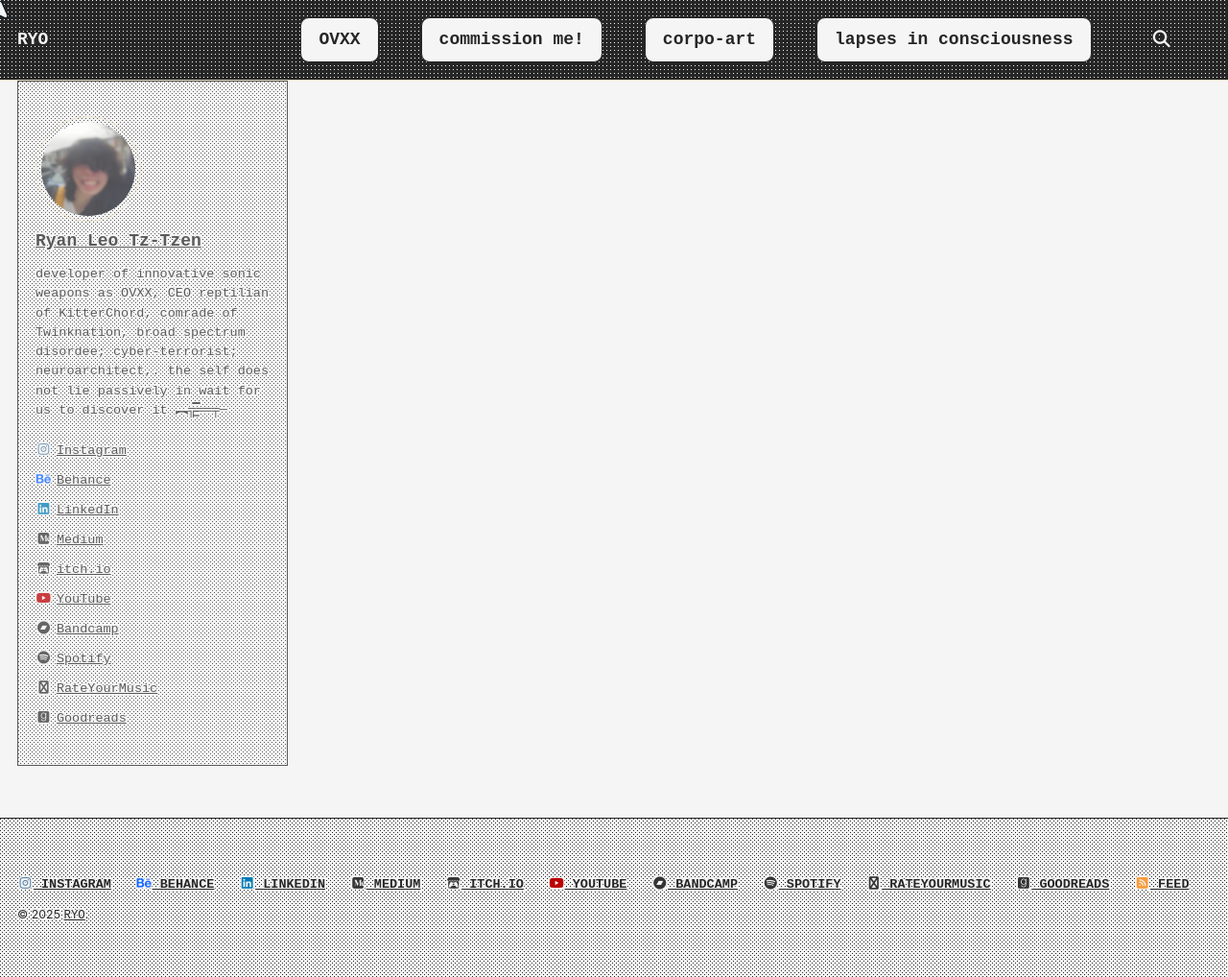
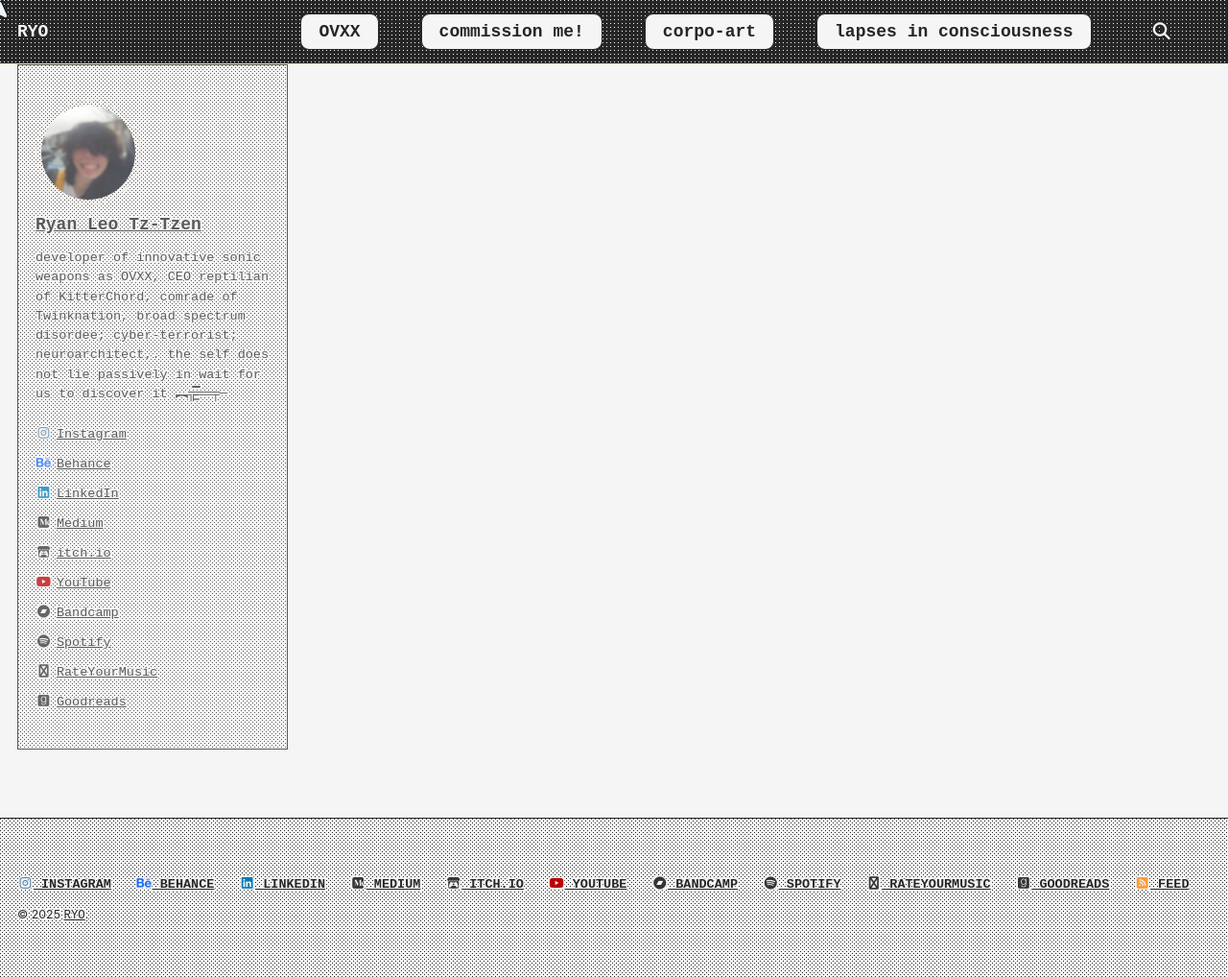
Before and after one commit to cryotato/cryotato.github.io, a Jekyll site: the page built from index.md, in a window 1280 px wide and 1018 px high. Shown: the whole window at 96% size. Built offline with Jekyll 4.4.1, drawn with Linux system fonts in a browser that asks for light colours; cached includes are drawn as plain includes.

Commit message:
Update main.scss

```diff
--- a/assets/css/main.scss
+++ b/assets/css/main.scss
@@ -117,12 +117,17 @@ p code, li code, h1 code, h2 code, h3 code, h4 code, h5 code, h6 code {
    Masthead (Header) Styles
    ========================================================================== */
 .masthead {
-  font-family: monospace; // <<< CHANGED font stack
+  font-family: monospace;
   background: var(--bg-7);
   color: var(--light);
-  // border-bottom: var(--border-standard); // Uses the new 1px border if uncommented
+  // border-bottom: var(--border-standard);
 
-  .masthead__inner-wrap,
+  /* Reduce overall header height by adjusting inner wrap padding */
+  .masthead__inner-wrap {
+    padding-top: 0.5rem !important; // <<< REDUCED (Original might be 1rem or more)
+    padding-bottom: 0.5rem !important; // <<< REDUCED
+  }
+
   .masthead__menu,
   #site-nav {
     background: transparent !important;
@@ -130,9 +135,10 @@ p code, li code, h1 code, h2 code, h3 code, h4 code, h5 code, h6 code {
 }
 
 /* Site Title & Search Toggle (Simple Style) */
+/* No height changes needed here typically */
 .masthead nav#site-nav a.site-title,
 .masthead .search__toggle {
-  font-family: monospace; // <<< CHANGED font stack
+  font-family: monospace;
   color: var(--light) !important;
   text-shadow: var(--d-shadow) !important;
   text-decoration: none;
@@ -151,28 +157,40 @@ p code, li code, h1 code, h2 code, h3 code, h4 code, h5 code, h6 code {
 
 /* Menu Items (Button Style with Animation) */
 .masthead .visible-links .masthead__menu-item a {
-  font-family: monospace; // <<< CHANGED font stack
+  font-family: monospace;
   display: inline-block;
-  padding: 0.5em 1em;
+  /* Reduce button height by reducing vertical padding */
+  padding: 0.25em 1em; // <<< REDUCED vertical padding (was 0.5em)
   font-weight: bold;
   border-radius: 0.5em;
   background: var(--bg-0);
   color: var(--dark) !important;
   text-shadow: var(--l-shadow) !important;
-  border: var(--border-standard); // Uses the new 1px border
-  text-decoration: none;
+  border: var(--border-standard);
+  text-decoration: none !important;
   transition: none;
+  position: relative;
+
+  &::after {
+      background: none !important;
+  }
+
 
   &:hover {
     animation: light-to-dark 200ms linear forwards;
     color: var(--light) !important;
     text-shadow: var(--d-shadow) !important;
-    text-decoration: none;
+    text-decoration: none !important;
     border-radius: 0.5em;
+
+    &::after {
+        background: none !important;
+    }
   }
 }
 
 /* Greedy Nav Mobile Toggle Icon */
+/* No height changes needed here typically */
 .masthead .greedy-nav__toggle .navicon,
 .masthead .greedy-nav__toggle .navicon:before,
 .masthead .greedy-nav__toggle .navicon:after {
```
